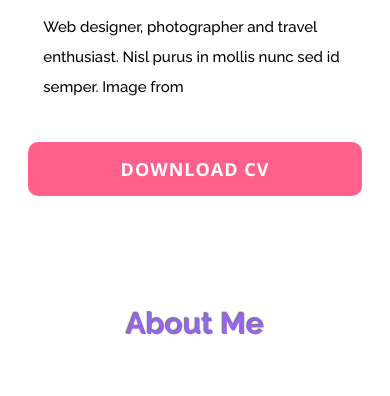
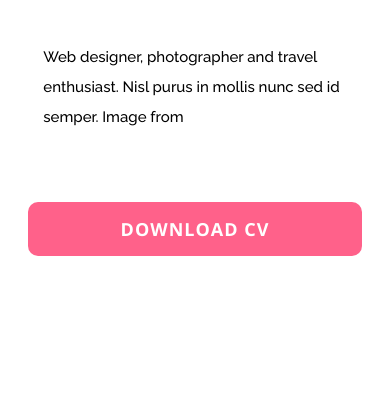
Before and after one commit to tajuddin1/myweb, a plain HTML site: page index.html in a window 390 px wide. Shown: the part 410-806 px from the top of the page. Drawn offline with nearby package versions, Linux system fonts and the light colour scheme; a script that the page names is missing; a web font is replaced by a local one.

Commit message:
make Some Change

```diff
--- a/responsive.css
+++ b/responsive.css
@@ -1,4 +1,4 @@
-@media (max-width :768px) {
+@media (max-width: 768px) {
     .container {
         width: 95vw;
         margin: auto;
@@ -43,12 +43,12 @@
     }
     .text-content p {
         margin: 0;
-        padding: 0 30px;
+        padding: 30px;
     }
     .home-content {
         width: 90%;
         margin: auto;
-        margin-top: 20px;
+        margin-top: 200px;
         height: auto;
     }
     .home-content h2 {
@@ -106,6 +106,7 @@
         padding: 10px 0;
     }
     section#home{
+        height: 100vh;
         /* top: 70px; */
         padding-top: 100px;
         box-sizing: border-box;
@@ -172,7 +173,7 @@
     .text-content p {
         margin: 0;
         font-size: 15px;
-        padding: 0 15px;
+        padding: 30px 15px;
         margin-bottom: 20px;
     }
     .home-content {
```
